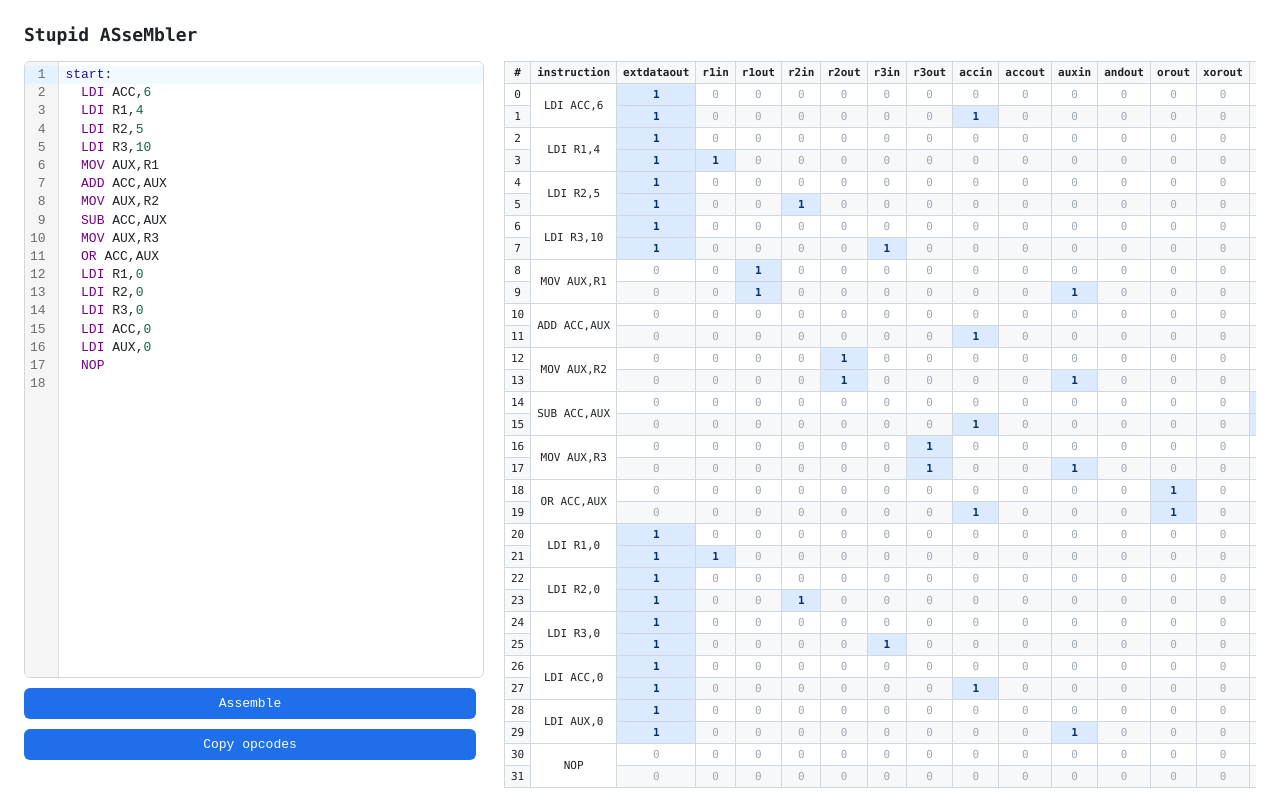
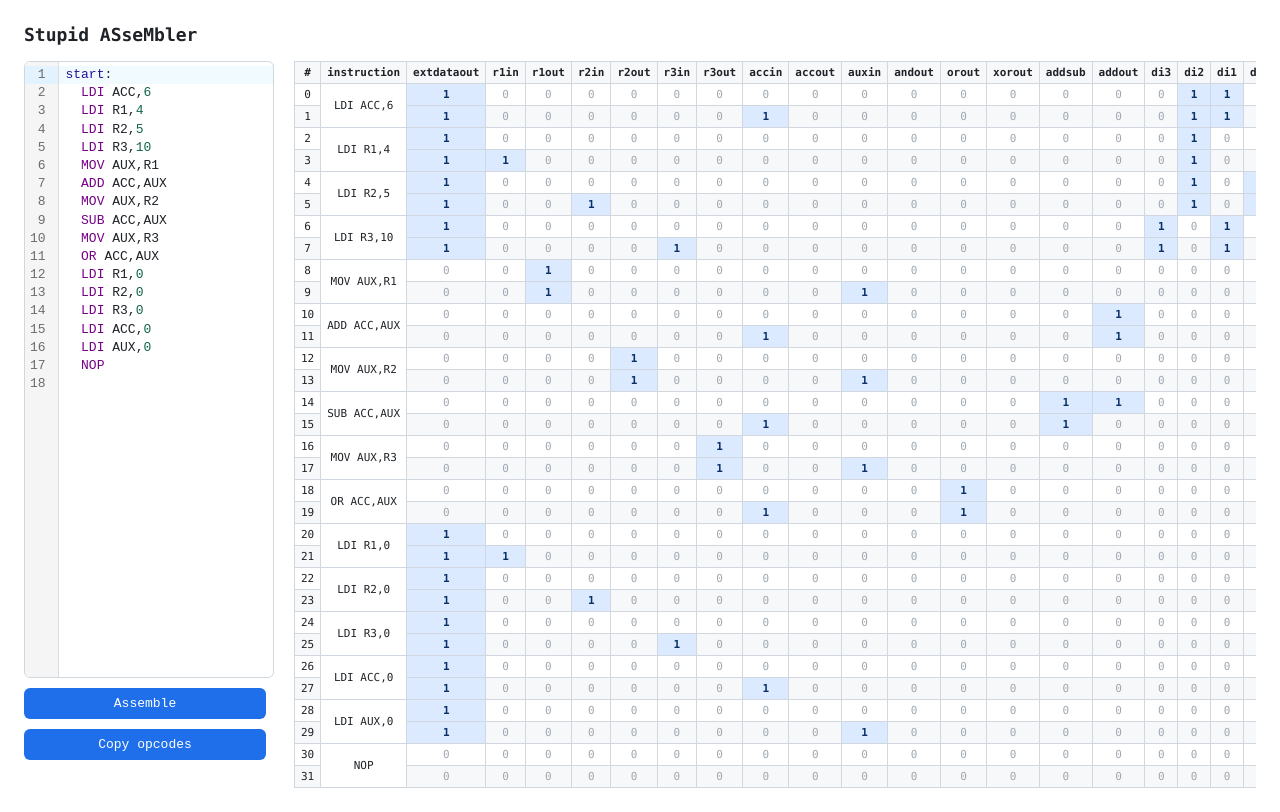
Before and after one commit to samueldurantes/sasm, a website with bundled scripts: page index.html in a window 1280 px wide. Built offline with nearby package versions, Linux system fonts and the light colour scheme.

Commit message:
style: reduce editor width to give more space to table

```diff
--- a/index.html
+++ b/index.html
@@ -21,7 +21,7 @@
             }
             .layout {
                 display: grid;
-                grid-template-columns: 460px 1fr;
+                grid-template-columns: 250px 1fr;
                 gap: 20px;
                 align-items: stretch;
             }
```
